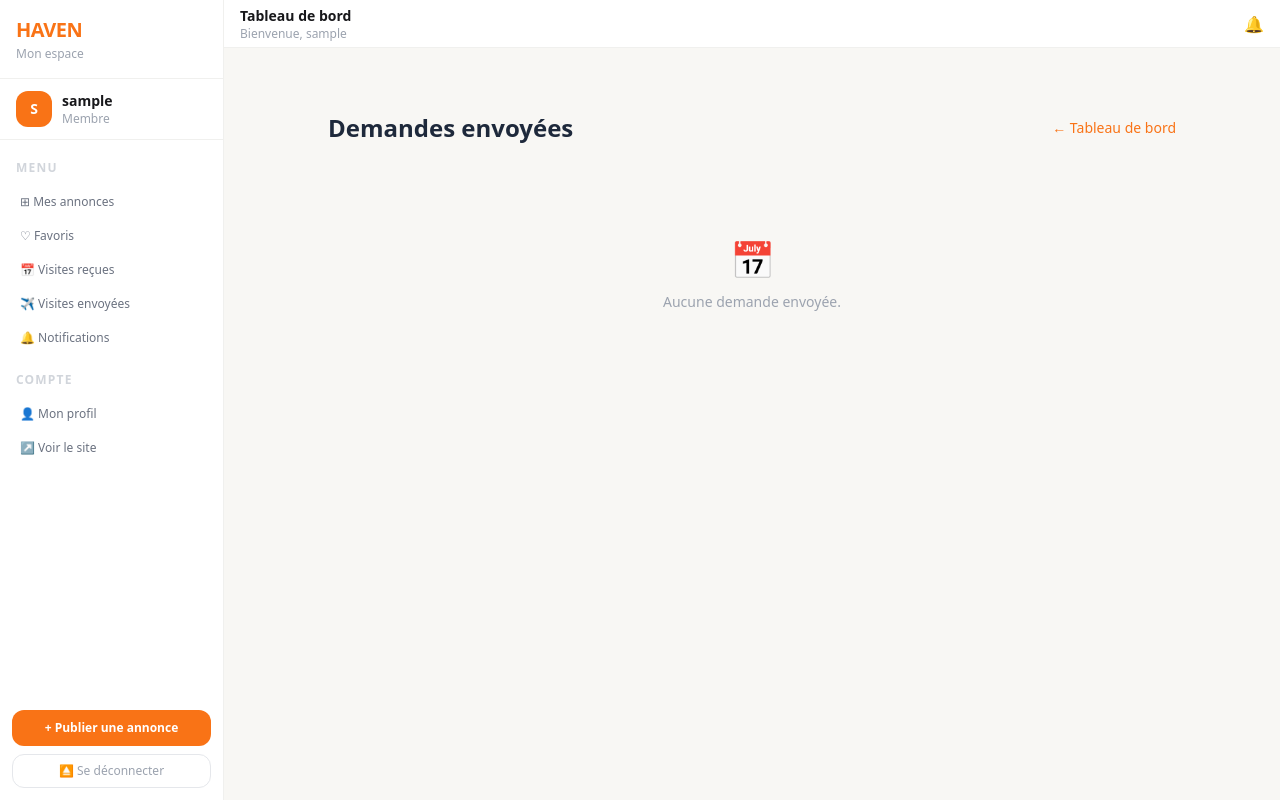
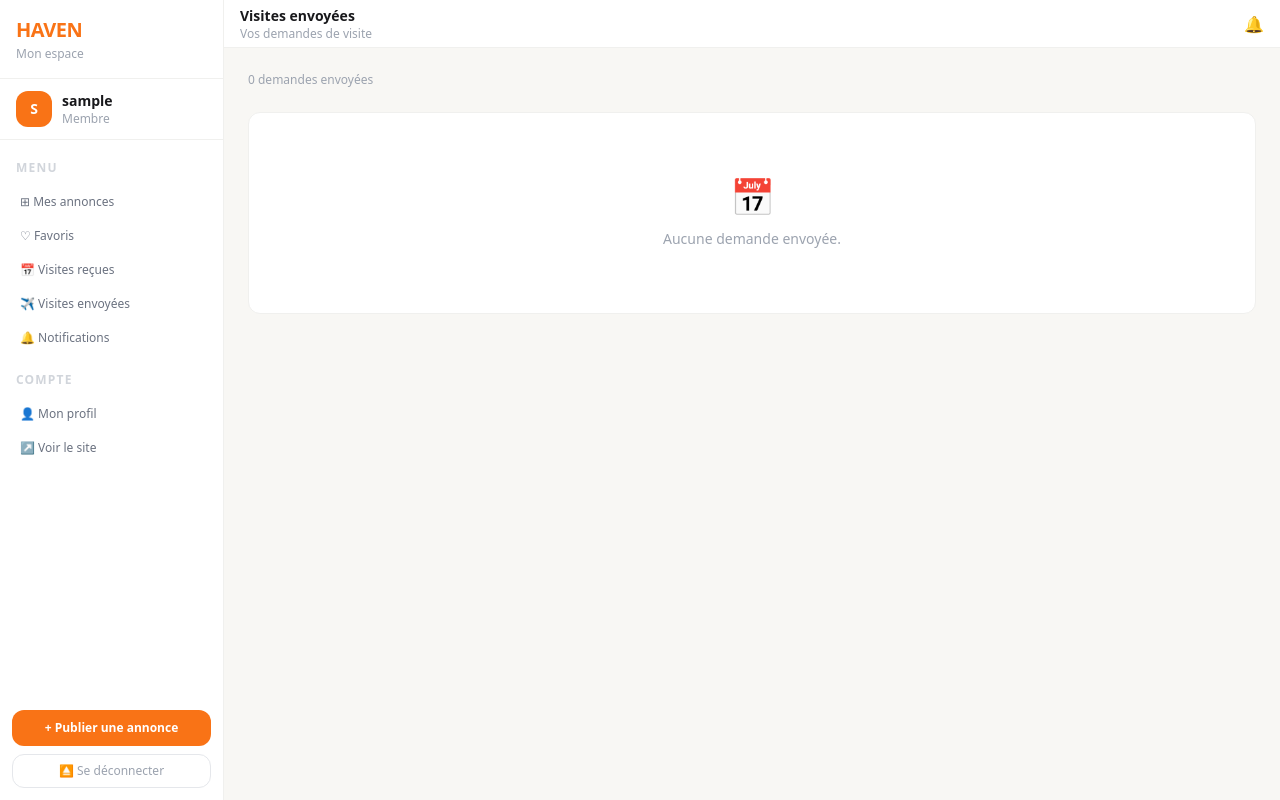
Before and after one commit to gowmarcisrael-cyber/Config, a Django app: page /dashboard/visits/sent/ in a window 1280 px wide. Run offline with Django 5.2, Linux system fonts and the light colour scheme; the visitor is signed in with stand-in values (Sample User, id 1); data comes from the database, SQL or seed files in the repository; data that the repository does not hold is empty; parts of the project's set-up code (start-up, migrations or seed data) failed here and were passed over; some libraries are stand-ins or nearby versions.

Commit message:
feat:modification page de visite et ajout de middleware de protection page staff

```diff
--- /dev/null
+++ b/config/apps/staff/middleware.py
@@ -0,0 +1,12 @@
+# apps/staff/middleware.py
+from django.shortcuts import redirect
+
+class StaffMiddleware:
+    def __init__(self, get_response):
+        self.get_response = get_response
+
+    def __call__(self, request):
+        if request.path.startswith('/staff/'):
+            if not request.user.is_authenticated or not request.user.is_staff:
+                return redirect('login')
+        return self.get_response(request)
--- a/config/config/settings.py
+++ b/config/config/settings.py
@@ -63,6 +63,7 @@ MIDDLEWARE = [
     'django.middleware.clickjacking.XFrameOptionsMiddleware',
     'allauth.account.middleware.AccountMiddleware',
     'django_browser_reload.middleware.BrowserReloadMiddleware',
+    'apps.staff.middleware.StaffMiddleware',
 ]
 
 ROOT_URLCONF = 'config.urls'
--- a/config/templates/visits/sent.html
+++ b/config/templates/visits/sent.html
@@ -1,43 +1,60 @@
 {% extends 'dashboard/base.html' %}
-{% block title %}Mes demandes envoyées — HAVEN{% endblock %}
+{% block title %}Visites envoyées — HAVEN{% endblock %}
+{% block page_title %}Visites envoyées{% endblock %}
+{% block page_subtitle %}Vos demandes de visite{% endblock %}
 
 {% block content %}
-<div class="max-w-4xl mx-auto px-6 py-10">
 
-    <div class="flex items-center justify-between mb-8">
-        <h1 class="text-2xl font-bold text-slate-800">Demandes envoyées</h1>
-        <a href="{% url 'dashboard' %}" class="text-sm text-orange-500 hover:underline">← Tableau de bord</a>
+<div class="flex items-center justify-between mb-6">
+    <p class="text-xs text-gray-400">{{ visits|length }} demande{{ visits|length|pluralize }} envoyée{{ visits|length|pluralize }}</p>
 </div>
 
-    <div class="space-y-4">
+<div class="bg-white border border-[#f0f0ee] rounded-xl overflow-hidden">
     {% for visit in visits %}
-        <div class="bg-white border border-gray-100 rounded-2xl p-5 flex gap-4 items-center">
-            <div class="w-16 h-14 rounded-xl overflow-hidden bg-gray-100 flex-shrink-0">
+    <div id="visit-sent-{{ visit.pk }}"
+         class="flex flex-col sm:flex-row gap-4 p-4 border-b border-[#f8f7f4] last:border-0 hover:bg-gray-50 transition-colors">
+
+        <!-- Image -->
+        <div class="w-full sm:w-16 h-32 sm:h-14 rounded-xl overflow-hidden bg-gray-100 flex-shrink-0">
             {% if visit.listing.get_first_image %}
                 <img src="{{ visit.listing.get_first_image }}" class="w-full h-full object-cover">
             {% else %}
-                    <div class="w-full h-full flex items-center justify-center text-xl">🏠</div>
+                <div class="w-full h-full flex items-center justify-center text-2xl">🏠</div>
             {% endif %}
         </div>
+
+        <!-- Infos -->
         <div class="flex-1 min-w-0">
-                <h3 class="font-semibold text-slate-800 text-sm truncate">{{ visit.listing.title }}</h3>
-                <p class="text-xs text-gray-400 mt-0.5">📅 {{ visit.date|date:"d/m/Y à H:i" }}</p>
+            <a href="{% url 'listing_detail' visit.listing.slug %}"
+               class="font-semibold text-slate-800 text-sm hover:text-orange-500 transition-colors truncate block">
+                {{ visit.listing.title }}
+            </a>
+            <div class="flex flex-wrap items-center gap-2 mt-1">
+                <span class="text-xs text-gray-400">👤 {{ visit.receiver.username }}</span>
+                <span class="text-gray-200">·</span>
+                <span class="text-xs text-gray-400">📅 {{ visit.date|date:"d/m/Y à H:i" }}</span>
+            </div>
             {% if visit.message %}
-                <p class="text-xs text-gray-500 mt-1 truncate">{{ visit.message }}</p>
+            <p class="text-xs text-gray-500 mt-1.5 bg-gray-50 rounded-lg px-3 py-1.5 line-clamp-2">
+                "{{ visit.message }}"
+            </p>
             {% endif %}
         </div>
-            <div class="flex-shrink-0">
+
+        <!-- Statut + Annuler -->
+        <div class="flex items-center gap-2 flex-shrink-0">
             {% include 'visits/partials/visits_status.html' %}
-            </div>
             {% if visit.status != 'Annulée' and visit.status != 'Refusée' %}
             <button hx-post="{% url 'cancel_visit' visit.pk %}"
-                    hx-target=".visit-status"
+                    hx-target="#visit-sent-{{ visit.pk }}"
                     hx-swap="outerHTML"
                     hx-confirm="Annuler cette visite ?"
-                    class="text-xs font-medium px-3 py-1.5 rounded-lg bg-gray-50 text-gray-500 hover:bg-gray-100 transition-colors">
+                    class="text-xs font-semibold px-3 py-1.5 rounded-lg bg-gray-50 text-gray-400 hover:bg-gray-100 transition-colors">
                 Annuler
             </button>
             {% endif %}
+        </div>
+
     </div>
     {% empty %}
     <div class="text-center py-16 text-gray-400">
@@ -47,5 +64,4 @@
     {% endfor %}
 </div>
 
-</div>
 {% endblock %}
```
Also changed, not shown: config/templates/visits/received.html (+46 -21 lines). Lines whose indentation alone changed are shown as unchanged.
